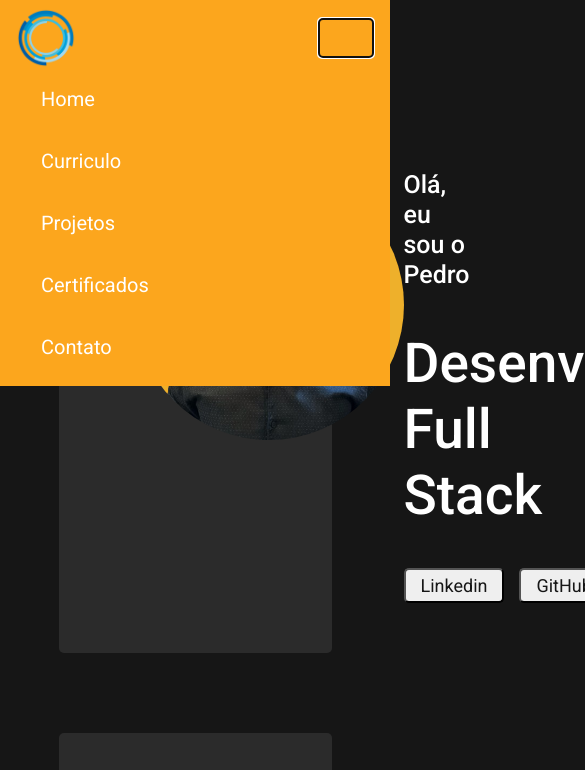
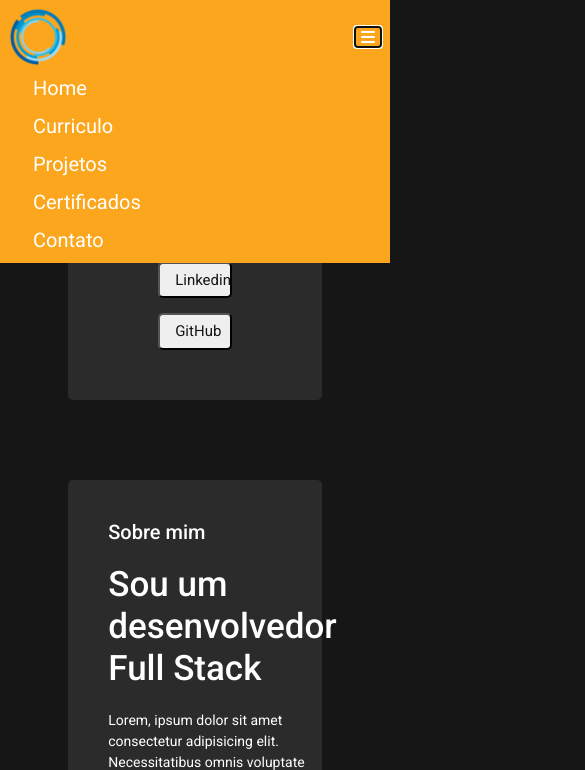
Before and after one commit to PedroGustavo99/pedrogustavo.github.io, a plain HTML site: page index.html in a window 390 px wide. Both pictures are taken after a click on the button "Toggle navigation". Shown: the top 770 px of the page, 585 px wide, since content can reach past the window. Drawn offline with nearby package versions, Linux system fonts and the light colour scheme.

Commit message:
aplicando responsividade na index para disp mobile

```diff
--- /dev/null
+++ b/assets/css/media-querys.css
@@ -0,0 +1,93 @@
+/* 1200px / 16px = 75em */
+@media (max-width: 75em) {
+    html {
+        font-size: 55%;
+    }
+}
+
+/* 980px / 16px = 61.25em */
+@media (max-width: 61.25em) {
+    html {
+        font-size: 53%;
+    }
+
+    #contact-form{
+        width: 100%;
+    }
+}
+
+/* 460px / 16px = 28.75em */
+@media (max-width: 28.75em) {
+    html {
+        font-size: 50%;
+    }
+}
+
+@media screen and (max-width: 480px) {
+    .apresentation{
+        flex-direction: column;
+        align-items: center;
+        text-align: center;
+    }
+    .apresentation__image{
+        display: none;
+    }
+    .apresentation__content{
+        margin: auto;
+        width: 80%;
+    }
+    .apresentation__button {
+        display: flex;
+        flex-direction: column;
+        align-items: center;
+    }
+    .apresentation__button__social {
+        padding: 5px 15px; /* Ajuste o padding conforme necessário */
+        border-radius: 5px;
+        font-size: 15px;
+        text-decoration: none;
+        width: 60%; /* Ajuste a largura conforme necessário */
+        text-align: center; /* Centraliza o texto dentro do botão */
+    }
+    .apresentation__button__social a {
+        text-decoration: none;
+        color: #161616;
+    }
+
+    /*Sobre mim*/
+
+    .about {
+        height: auto;
+    }
+    .about__content{
+        flex-wrap: wrap;
+        padding: 0;
+    }
+    .about__content__about{
+        font-size: 20px;
+    }
+
+    .about__content__dev{
+        font-size: 35px;
+    }
+
+    .about__content__text{
+        font-size: 14px;
+    }
+
+    .about__button{
+
+    }
+
+    .about__button__curriculum{
+        padding: 2px 15px;
+        width: 120px;
+        font-size: 18px;
+        text-decoration: none;
+    }
+
+    .about__button__curriculum a {
+        text-decoration: none;
+        color: #161616;
+    }
+}
--- a/assets/css/style.css
+++ b/assets/css/style.css
@@ -4,8 +4,8 @@ html {
     scroll-behavior: smooth;
 }
 
-body{
-    background-color: #161616;
+body {
+    background-color: #161616 !important;
 }
 
 * {
@@ -36,6 +36,11 @@ header, .navbar {
     padding-bottom: 0;
 }
 
+.bars{
+    color: #fff;
+    font-size: 2rem;
+}
+
 .navbar-nav a.nav-link {
     color: #fff;
     text-decoration: none;
@@ -63,10 +68,6 @@ header, .navbar {
     color: #fff;
 }
 
-.navbar-expand-lg .navbar-nav .nav-link {
-    padding: 1rem .8rem;
-}
-
 /*APRESENTAÇÃO*/
 
 .main {
@@ -79,38 +80,45 @@ header, .navbar {
     margin-top: 120px !important;
     justify-content: space-between;
     padding: 50px;
-    width: 70%;
+    width: 65%;
     margin: 0 auto;
     background-color: #2b2b2b;
     border-radius: 5px;
 }
 
+.apresentation__image{
+    display: flex;
+    align-items: center;
+
+}
+
 .apresentation__image img {
-    width: 270px;
-    height: 270px;
+    width: 14rem;
     border-radius: 50%;
-    margin-left: 25px;
 }
 
 .apresentation__content {
     display: flex;
     flex-direction: column;
-    width: 40%;
+    width: 50%;
+    margin-right: 20px;
 }
 
 .apresentation__content__name{
-    font-size: 25px;
+    /*font-size: 25px;*/
+    font-size: 1.5rem;
     color: #fff;
 }
 
 .apresentation__content__dev{
-    font-size: 55px;
+    /*font-size: 55px;*/
+    font-size: 3rem;
     color: #fff;
 }
 
 .apresentation__content__name,
 .apresentation__content__dev{
-    margin-bottom: 40px;
+    margin-bottom: 8%;
 }
 
 .apresentation__button {
@@ -121,7 +129,7 @@ header, .navbar {
 .apresentation__button__social {
     padding: 2px 15px;
     border-radius: 5px;
-    width: 120px;
+    width: 40%;
     font-size: 18px;
     text-decoration: none;
 }
@@ -136,7 +144,7 @@ header, .navbar {
 .about{
     display: flex;
     margin-top: 80px !important;
-    width: 70%;
+    width: 65%;
     margin: 0 auto;
     position: relative;
     justify-content: space-between;
--- a/index.html
+++ b/index.html
@@ -5,9 +5,8 @@
     <meta charset="UTF-8">
     <meta name="viewport" content="width=device-width, initial-scale=1.0">
     <!--Estilos do projeto-->
-    <link rel="stylesheet" href="https://stackpath.bootstrapcdn.com/bootstrap/4.1.3/css/bootstrap.min.css"
-        integrity="sha384-MCw98/SFnGE8fJT3GXwEOngsV7Zt27NXFoaoApmYm81iuXoPkFOJwJ8ERdknLPMO" crossorigin="anonymous">
     <link rel="stylesheet" href="./assets/css/style.css">
+    <link rel="stylesheet" href="./assets/css/media-querys.css">
     <!--Google Fonts-->
     <link rel="preconnect" href="https://fonts.googleapis.com">
     <link rel="preconnect" href="https://fonts.gstatic.com" crossorigin>
@@ -15,39 +14,37 @@
         href="https://fonts.googleapis.com/css2?family=Roboto:ital,wght@0,100;0,300;0,400;0,500;0,700;0,900;1,100;1,300;1,400;1,500;1,700;1,900&display=swap"
         rel="stylesheet">
     <!--Bootstrap/scripts-->
-    <script src="https://code.jquery.com/jquery-3.3.1.slim.min.js"
-        integrity="sha384-q8i/X+965DzO0rT7abK41JStQIAqVgRVzpbzo5smXKp4YfRvH+8abtTE1Pi6jizo"
-        crossorigin="anonymous"></script>
+    <script src="https://code.jquery.com/jquery-3.6.0.min.js"></script>
     <script src="https://cdnjs.cloudflare.com/ajax/libs/popper.js/1.14.3/umd/popper.min.js"
         integrity="sha384-ZMP7rVo3mIykV+2+9J3UJ46jBk0WLaUAdn689aCwoqbBJiSnjAK/l8WvCWPIPm49"
         crossorigin="anonymous"></script>
-    <script src="https://stackpath.bootstrapcdn.com/bootstrap/4.1.3/js/bootstrap.min.js"
-        integrity="sha384-ChfqqxuZUCnJSK3+MXmPNIyE6ZbWh2IMqE241rYiqJxyMiZ6OW/JmZQ5stwEULTy"
-        crossorigin="anonymous"></script>
+        <link rel="stylesheet" href="https://stackpath.bootstrapcdn.com/bootstrap/4.1.3/css/bootstrap.min.css"
+        integrity="sha384-MCw98/SFnGE8fJT3GXwEOngsV7Zt27NXFoaoApmYm81iuXoPkFOJwJ8ERdknLPMO" crossorigin="anonymous">
     <script src="https://kit.fontawesome.com/0df5057ab7.js" crossorigin="anonymous"></script>
-    <link rel="stylesheet" href="https://cdnjs.cloudflare.com/ajax/libs/font-awesome/5.15.3/css/all.min.css">
-    <script src="https://code.jquery.com/jquery-3.6.0.min.js"></script>
+    <script src="https://cdn.jsdelivr.net/npm/@popperjs/core@2.0.8/dist/umd/popper.min.js"></script>
+<script src="https://stackpath.bootstrapcdn.com/bootstrap/4.5.2/js/bootstrap.min.js"></script>
     <script type="text/javascript"
         src="https://cdnjs.cloudflare.com/ajax/libs/slick-carousel/1.8.1/slick.min.js"></script>
     <link rel="stylesheet" href="https://cdnjs.cloudflare.com/ajax/libs/slick-carousel/1.8.1/slick.min.css" />
     <script type="text/javascript" src="https://cdn.jsdelivr.net/npm/@emailjs/browser@3/dist/email.min.js"></script>
+
     <title>Home</title>
 </head>
 
 <body>
     <main class="main">
-        <!--Inicio Nav-->
+    <!-- Inicio Nav -->
     <header>
         <div class="container" id="nav-container">
-                <nav class="navbar navbar-expand-lg fixed-top">
+            <nav class="navbar navbar-expand-md fixed-top">
                 <a href="#" class="navbar-brand">
                     <img id="logo" src="./assets/img/logo.png" alt="logo">
                 </a>
-                    <button class="navbar-toggler" type="button" data-toggle="collapse" data-target="#navbar-links"
-                        aria-controls="navbar-links" aria-expanded="false" aria-label="toggle navigation">
-                        <span class="navbar-toggler-icon"></span>
+                <button class="navbar-toggler bars" type="button" data-toggle="collapse" data-target="#navbar-links"
+                    aria-controls="navbar-links" aria-expanded="false" aria-label="Toggle navigation">
+                    <i class="fa-solid fa-bars bars"></i>
                 </button>
-                    <div class="collapse navbar-collapse justify-contend-end " id="navbar-links">
+                <div class="collapse navbar-collapse " id="navbar-links">
                     <div class="navbar-nav ml-auto">
                         <a href="#" class="nav-item nav-link" id="home-menu">Home</a>
                         <a href="#" class="nav-item nav-link" id="curriculo-menu">Curriculo</a>
@@ -63,9 +60,6 @@
 
         <!--Inicio Apresentação-->
         <section class="apresentation">
-            <div class="apresentation__image">
-                <img src="./assets/img/pedroFotoOrange.png" alt="Minha Foto">
-            </div>
             <div class="apresentation__content">
                 <h2 class="apresentation__content__name">
                     Olá, eu sou o Pedro
@@ -81,6 +75,9 @@
                         <a href="#"> GitHub</a>
                     </button>
                 </div>
+            </div>
+            <div class="apresentation__image">
+                <img src="./assets/img/pedroFotoOrange.png" alt="Minha Foto">
             </div>
         </section>
         <!--Fim Apresentação-->
@@ -292,10 +289,8 @@
         <p class="footer__paragraph"> Criado por Pedro Junior </p>
         <div class="footer__social-midia">
             <a href="#" target="_blank"><span class="fa fa-github"></span></a>
-            <a href="#" target="_blank"><span
-                    class="fa fa-linkedin"></span></a>
-            <a href="#" target="_blank"><span
-                    class="fa fa-instagram"></span></a>
+            <a href="#" target="_blank"><span class="fa fa-linkedin"></span></a>
+            <a href="#" target="_blank"><span class="fa fa-instagram"></span></a>
         </div>
     </footer>
 
```
Lines whose indentation alone changed are shown as unchanged.
